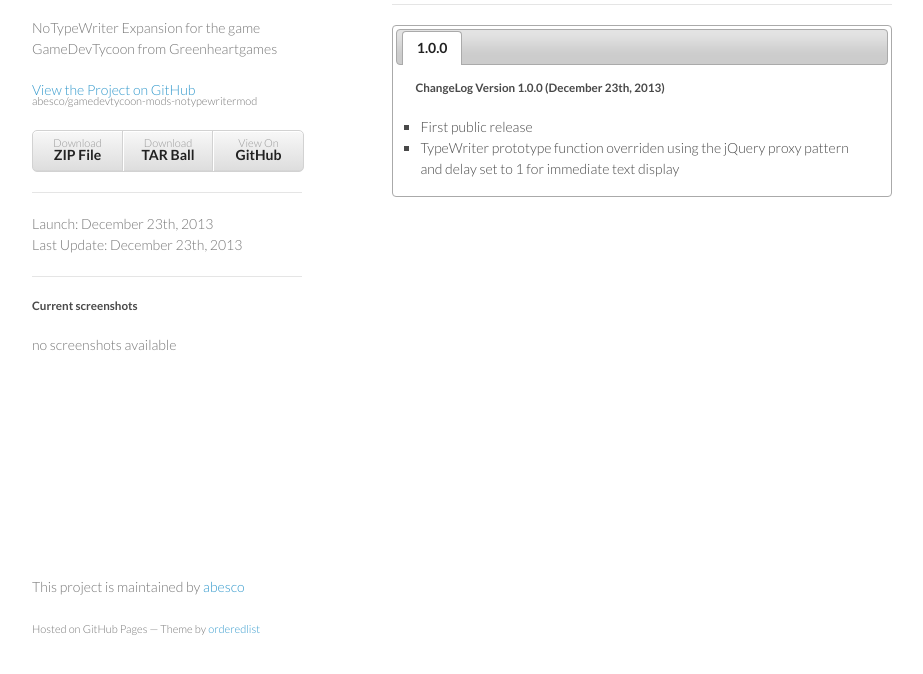
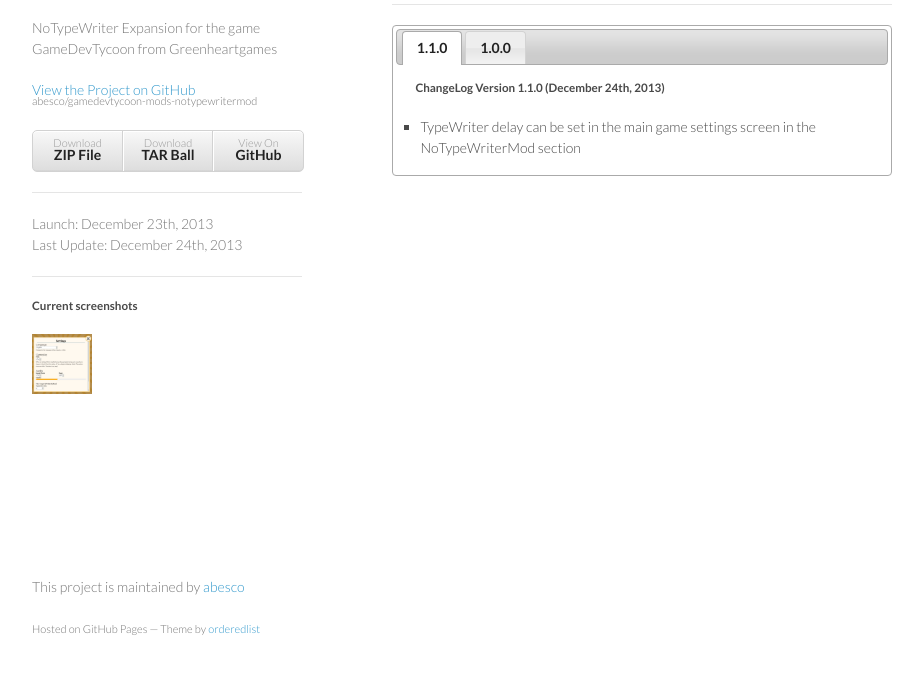
Before and after one commit to abesco/gamedevtycoon-mods-notypewritermod, a plain HTML site: page index.html in a window 1280 px wide. Shown: the part 92-766 px from the top of the page, without its empty margins (178-1101 px from the left). Drawn offline with Linux system fonts and the light colour scheme.

Commit message:
Pages updated to reflect the update to 1.1.0

```diff
--- a/index.html
+++ b/index.html
@@ -80,27 +80,38 @@
 
         <hr>
                 Launch:       December 23th, 2013<br>
-                Last Update:  December 23th, 2013<br><br>
+                Last Update:  December 24th, 2013<br><br>
                 <hr>
 <h5>Current screenshots</h5>
-no screenshots available
+<div>
+<a href="images/screens/NoTypeWriterMod_Screen_110_01" rel="prettyPhoto[pp_gal]" title="This is the game settings screen where you also can find the NoTypeWriterMod delay setting."><img src="images/screens/NoTypeWriterMod_Screen_110_01.jpg" width="60" height="60" alt="Setting the typewriter delay" /></a>
+</div>
 
       </header>
       <section>
           <h3>Changelogs</h3>
           <hr>
-
             <div id="tabs">
                 <ul>
-<li><a href="#tab-1"><strong>1.0.0</strong></a></li>
+                    <li><a href="#tab-1"><strong>1.1.0</strong></a></li>
+                    <li><a href="#tab-2"><strong>1.0.0</strong></a></li>
                 </ul>
                 <div id="tab-1">
+                    <h5>
+                    <a name="changelog-version-110" class="anchor" href="#changelog-version-110"><span class="octicon octicon-link"></span></a>ChangeLog Version 1.1.0 (December 24th, 2013)</h5>
+                    <ul>
+                    <li>TypeWriter delay can be set in the main game settings screen in the NoTypeWriterMod section</li>
+                    </ul>
+                </div>
+                <div id="tab-2">
                     <h5>
                     <a name="changelog-version-100" class="anchor" href="#changelog-version-100"><span class="octicon octicon-link"></span></a>ChangeLog Version 1.0.0 (December 23th, 2013)</h5>
                     <ul>
                     <li>First public release</li>
                     <li>TypeWriter prototype function overriden using the jQuery proxy pattern and delay set to 1 for immediate text display</li>
                     </ul>
+                </div>
+            </div>
       </section>
       <footer>
         <p>This project is maintained by <a href="https://github.com/abesco">abesco</a></p>
```
Also changed, not shown: images/screens/InfoAndStatsMod_Development_Screen_030_03.jpg (deleted), images/screens/InfoAndStatsMod_Development_Screen_030_04.jpg (deleted), images/screens/InfoAndStatsMod_Development_Screen_030_05.jpg (deleted), images/screens/InfoAndStatsMod_Development_Screen_030_06.jpg (deleted), images/screens/InfoAndStatsMod_Development_Screen_031_01.jpg (deleted), images/screens/InfoAndStatsMod_Development_Screen_031_02.jpg (deleted), images/screens/InfoAndStatsMod_Development_Screen_031_03.jpg (deleted), images/screens/InfoAndStatsMod_Development_Screen_031_04.jpg (deleted), images/screens/InfoAndStatsMod_Development_Screen_031_05.jpg (deleted), images/screens/InfoAndStatsMod_Development_Screen_031_06.jpg (deleted), images/screens/InfoAndStatsMod_Development_Screen_031_07.jpg (deleted), images/screens/InfoAndStatsMod_Development_Screen_031_08.jpg (deleted), images/screens/NoTypeWriterMod_Screen_110_01.jpg (added). Lines whose indentation alone changed are shown as unchanged.
